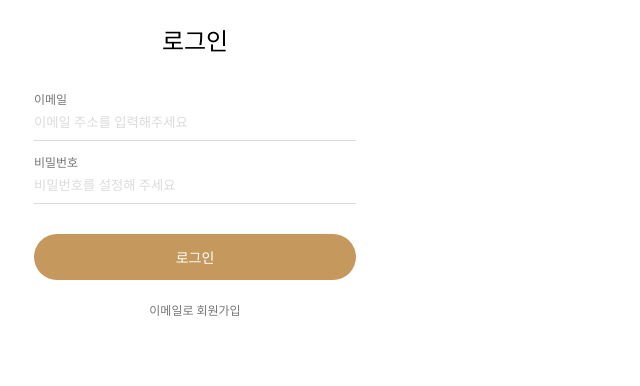
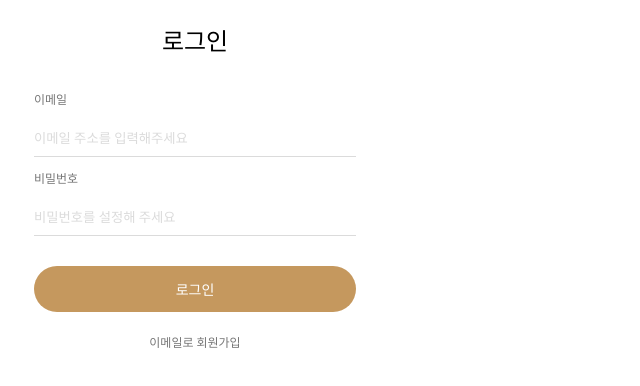
Before and after one commit to 13oosters/project-sns-react, a React (Create React App) app: page /login/email in a window 1280 px wide. Shown: the top 386 px of the page, without its empty margins (0-640 px from the left). Built offline with nearby package versions, Linux system fonts and the light colour scheme.

Commit message:
feat: 로그인페이지 유효성검사 안내문구 작업완료 #1

```diff
--- a/src/components/login/Form.js
+++ b/src/components/login/Form.js
@@ -1,4 +1,4 @@
-import { useState } from "react";
+// import { useState } from "react";
 import { useForm } from "react-hook-form";
 import { useNavigate } from "react-router-dom";
 import styled from "styled-components";
@@ -49,82 +49,103 @@ const SignUpButton = styled.button`
   font-weight: 400;
 `;
 
+const ErrorMessageP = styled.p`
+  color: ${(props) => props.theme.primaryColor};
+  font-size: 1.2rem;
+  text-align: left;
+  margin-top: -1rem;
+`;
+
 export default function Form({ title, buttonText }) {
   const {
     register,
     watch,
+    handleSubmit,
     formState: { isSubmitting, errors },
   } = useForm();
 
   const navigate = useNavigate();
 
-  const clickNext = () => {
-    if (buttonText === "다음") {
-      navigate("/login/profile-setting");
-    }
-  };
+  // const clickNext = () => {
+  //   if (buttonText === "다음") {
+  //     navigate("/login/profile-setting");
+  //   }
+  // };
 
-  const [isValue, setIsValue] = useState(false);
+  console.log(watch("email"));
 
-  console.log(isValue);
+  // const [isValid, setIsValid] = useState(false);
 
-  const checkIsValue = (e) => {
-    e.target.value && watch(e.target.type) ? setIsValue(true) : setIsValue(false);
-  }
-
-
-
-
+  const onSubmit = (data) => console.log(data);
 
   return (
     <>
       <LayoutSection paddingValue={3.4} backgroundColor={"#ffffff"}>
         <FormH2>{title}</FormH2>
-        <LoginForm onSubmit={()=>{event.preventDefault();}}>
+        <LoginForm onSubmit={handleSubmit(onSubmit)}>
           <label>
             <LoginFormP>이메일</LoginFormP>
+          </label>
           {title === "로그인" ? (
             <LoginFormInput
-                type="email"
-                required
+              type="text"
               placeholder="이메일 주소를 입력해주세요"
               {...register("email", {
-                  required: "이메일은 필수 입력입니다.",
+                required: "필수입력 사항입니다",
                 pattern: {
                   value: /^[A-Z0-9._%+-]+@[A-Z0-9.-]+\.[A-Z]{2,}$/i,
-                    message: "이메일 형식에 맞지 않습니다.",
+                  message: "이메일 형식이 아닙니다",
                 },
               })}
-                onChange={checkIsValue}
+              // onChange={emailHandle}
             />
           ) : (
             <LoginFormInput
-                type="email"
-                required
+              type="text"
               placeholder="이메일 주소를 입력해주세요"
-                {...register("email", {})}
+              {...register("email", {
+                required: "필수입력 사항입니다",
+                pattern: {
+                  value: /^[A-Z0-9._%+-]+@[A-Z0-9.-]+\.[A-Z]{2,}$/i,
+                  message: "이메일 형식이 아닙니다",
+                },
+              })}
+              // onChange={emailHandle}
             />
           )}
-            {errors.email && <small role="alert">{errors.email.message}</small>}
-          </label>
+          {errors.email && (
+            <ErrorMessageP>*{errors.email.message}</ErrorMessageP>
+          )}
+          {/* {errors.email ? setIsValid(false) : setIsValid(true)} */}
           <label>
             <LoginFormP>비밀번호</LoginFormP>
+          </label>
           <LoginFormInput
             type="password"
-              required
             placeholder="비밀번호를 설정해 주세요"
             {...register("password", {
-                required: "비밀번호는 필수 입력입니다.",
+              required: "비밀번호 입력은 필수 사항입니다",
               pattern: {
-                  value: /^(?=.[A-Za-z])(?=.\d)[A-Za-z\d]{8,}$/i,
-                  message: "비밀번호 형식에 맞지 않습니다. 8자 이상이어야 합니다.",
+                value: /^(?=.*[A-Za-z])(?=.*\d)[A-Za-z\d]{6,}$/i,
+                message: "비밀번호 형식이 잘못되었습니다",
               },
+              minLength: {
+                value: 6,
+                message: "비밀번호는 최소 6자 이상이어야 합니다",
+              }
             })}
-              onChange={checkIsValue}
           />
-            {errors.password && <small role="alert">{errors.password.message}</small>}
-          </label>
-          <LoginFormButton type="submit" disabled={isSubmitting} onClick={clickNext}>{buttonText}</LoginFormButton>
+          {errors.password && (
+            <ErrorMessageP>*{errors.password.message}</ErrorMessageP>
+          )}
+          {console.log(errors)}
+          <LoginFormButton
+            type="submit"
+            disabled={isSubmitting}
+            // onClick={clickNext}
+          >
+            {buttonText}
+          </LoginFormButton>
         </LoginForm>
         {title === "로그인" ? (
           <SignUpButton
```
Lines whose indentation alone changed are shown as unchanged.
